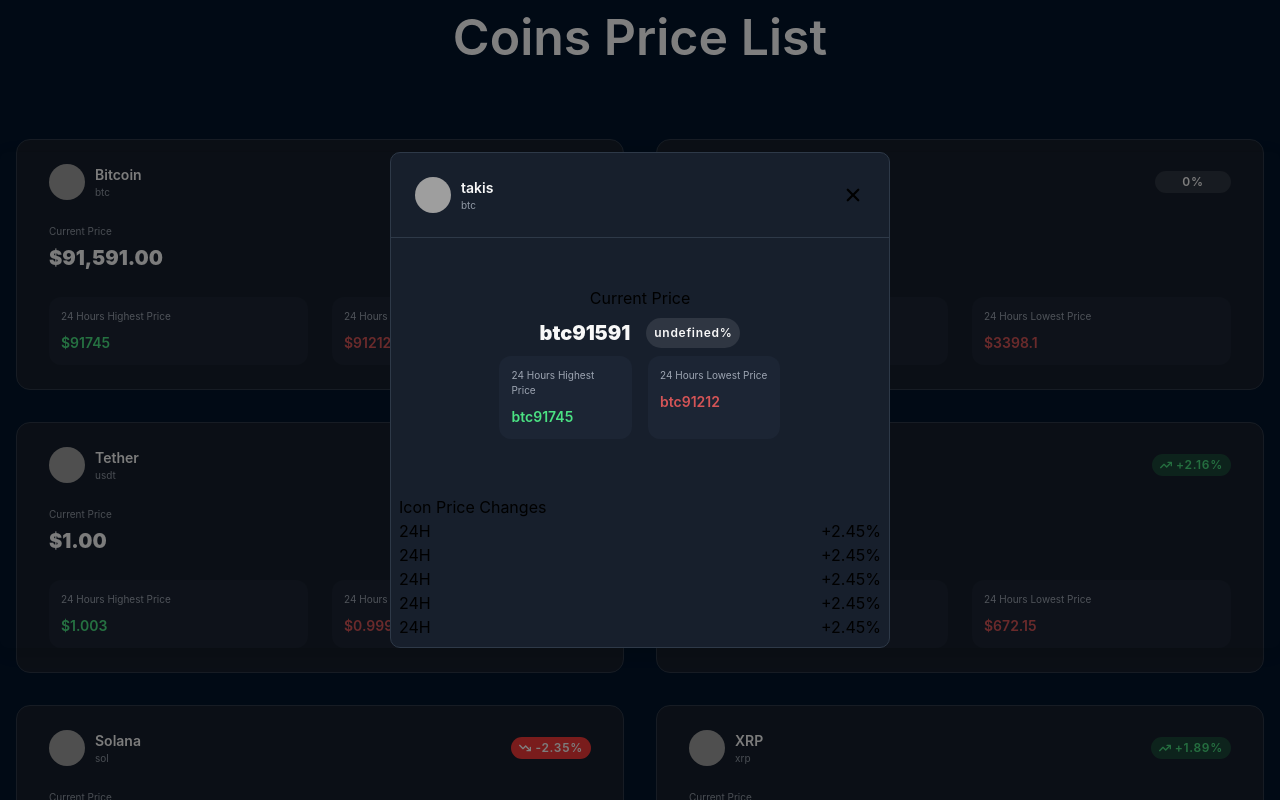
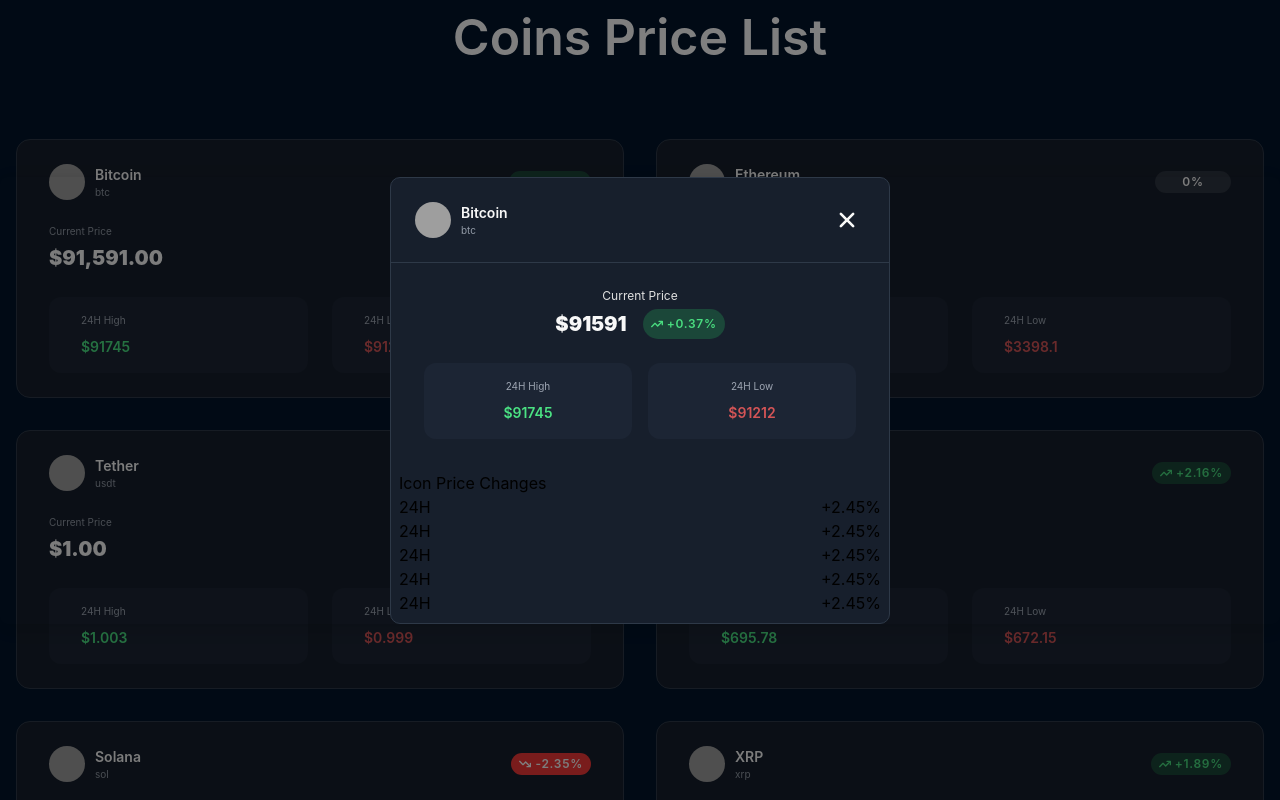
Before and after one commit to pipiskal/fullstack, a React (Vite) app in the folder coins-FE/: page / in a window 1280 px wide. Both pictures are taken after a click on the element 320 px from the left and 264 px from the top of the page. Shown: the top 800 px of the page. Built offline with nearby package versions, Linux system fonts and the light colour scheme; grey boxes are pictures that could not be loaded.

Commit message:
implemented half of the modal design

```diff
--- a/coins-FE/src/components/CoinDetailsModal/CoinDetailsModal.jsx
+++ b/coins-FE/src/components/CoinDetailsModal/CoinDetailsModal.jsx
@@ -1,5 +1,6 @@
 import { ModalOverlay, ModalContent } from "./CoinDetailsModal.styles";
 import CoinFullDetailsCard from "../CoinFullDetailsCard/CoinFullDetailsCard";
+import { CURRENCY_SYMBOL } from "../../common/consts";
 
 const CoinDetailsModal = ({ isOpen, onClose, coinId }) => {
   if (!isOpen) return null;
@@ -16,7 +17,7 @@
     price_change_percentage_24h: 0.37253,
   };
 
-  // Will fetch the results by id.
+  console.log("Will fetch the results by id.", coinId);
 
   return (
     <ModalOverlay $isVisible={isOpen}>
@@ -24,10 +25,13 @@
         <CoinFullDetailsCard
           onClose={onClose}
           currentPrice={coin.current_price}
-          currencySymbol={coin.symbol}
+          currencySymbol={CURRENCY_SYMBOL}
           name={coin.name}
+          shortName={coin.symbol}
           image={coin.image}
-          priceChangePercentage={coin.price_change_percentage_24h}
+          twentyFourPriceChangePercentage={Number(
+            coin.price_change_percentage_24h.toFixed(2)
+          )}
           high24h={coin.high_24h}
           low24h={coin.low_24h}
         />
--- a/coins-FE/src/components/CoinFullDetailsCard/CoinFullDetailsCard.jsx
+++ b/coins-FE/src/components/CoinFullDetailsCard/CoinFullDetailsCard.jsx
@@ -6,6 +6,8 @@
   Header,
   PriceChangesWrapper,
   PriceChangesRow,
+  CloseButton,
+  CurrentPriceLabel,
 } from "./CoinFullDetailsCard.styles";
 
 import { IoClose } from "react-icons/io5";
@@ -22,19 +24,21 @@
   image,
   high24h,
   low24h,
+  name,
+  shortName,
 }) => {
   return (
     <Wrapper>
       <Header>
-        <CoinAvatar image={image} shortName={"btc"} name={"takis"} />
+        <CoinAvatar image={image} shortName={shortName} name={name} />
 
-        {/* <CloseButton onClick={onClose}> */}
-        <IoClose size={24} onClick={onClose} />
-        {/* </CloseButton> */}
+        <CloseButton>
+          <IoClose size={28} onClick={onClose} />
+        </CloseButton>
       </Header>
 
       <PriceDetailsWrapper>
-        <span>Current Price</span>
+        <CurrentPriceLabel>Current Price</CurrentPriceLabel>
 
         <FlexRow>
           <Price>{`${currencySymbol}${currentPrice}`}</Price>
@@ -49,12 +53,14 @@
             type={"high"}
             currencySymbol={currencySymbol}
             price={high24h}
+            align="center"
           />
 
           <TwentyFourHoursPriceCard
             type={"low"}
             currencySymbol={currencySymbol}
             price={low24h}
+            align="center"
           />
         </FlexRow>
       </PriceDetailsWrapper>
--- a/coins-FE/src/components/CoinFullDetailsCard/CoinFullDetailsCard.styles.js
+++ b/coins-FE/src/components/CoinFullDetailsCard/CoinFullDetailsCard.styles.js
@@ -5,10 +5,9 @@
   width: 100%;
   display: flex;
   flex-direction: column;
-  gap: 24px;
   background-color: #171f2c;
+  border: 1px solid #2e3948;
   border-radius: 10px;
-  border: 1px solid #2e3948;
 `;
 
 export const Header = styled.div`
@@ -17,19 +16,41 @@
   align-items: center;
   padding: 24px;
   border-bottom: 1px solid #2e3948;
+  margin-bottom: 24px;
+`;
+
+export const CloseButton = styled.div`
+  height: 36px;
+  width: 36px;
+  display: flex;
+  justify-content: center;
+  align-items: center;
+  color: #f8f8f8;
+  cursor: pointer;
 `;
 
 export const PriceDetailsWrapper = styled.div`
+  max-width: 90%;
+  width: 100%;
   display: flex;
   flex-direction: column;
   align-items: center;
-  gap: 8px;
-  padding: 24px;
+  padding: 0 8px;
+  align-self: center;
 `;
 
 export const FlexRow = styled.div`
+  width: 100%;
   display: flex;
+  justify-content: center;
   gap: 16px;
+  margin-bottom: 24px;
+`;
+
+export const CurrentPriceLabel = styled.span`
+  font-size: 12px;
+  color: #e0e0e0;
+  margin-bottom: 4px;
 `;
 
 export const Price = styled.span`
--- a/coins-FE/src/components/TwentyFourHoursPriceCard/TwentyFourHoursPriceCard.jsx
+++ b/coins-FE/src/components/TwentyFourHoursPriceCard/TwentyFourHoursPriceCard.jsx
@@ -1,11 +1,15 @@
 import { Wrapper, Title, Description } from "./TwentyFourHoursPriceCard.styles";
 
-const TwentyFourHoursPriceCard = ({ type, price, currencySymbol }) => {
-  const title =
-    type === "high" ? "24 Hours Highest Price" : "24 Hours Lowest Price";
+const TwentyFourHoursPriceCard = ({
+  type,
+  price,
+  currencySymbol,
+  align = "left",
+}) => {
+  const title = type === "high" ? "24H High" : "24H Low";
 
   return (
-    <Wrapper>
+    <Wrapper $align={align}>
       <Title>{title}</Title>
 
       <Description type={type}>{`${currencySymbol}${price}`}</Description>
--- a/coins-FE/src/components/TwentyFourHoursPriceCard/TwentyFourHoursPriceCard.styles.js
+++ b/coins-FE/src/components/TwentyFourHoursPriceCard/TwentyFourHoursPriceCard.styles.js
@@ -6,7 +6,9 @@
   display: flex;
   flex-direction: column;
   border-radius: 12px;
-  padding: 12px;
+  padding: 16px 32px;
+  align-items: ${(props) =>
+    props.$align === "left" ? "flex-start" : "center"};
 `;
 
 export const Title = styled.p`
```
